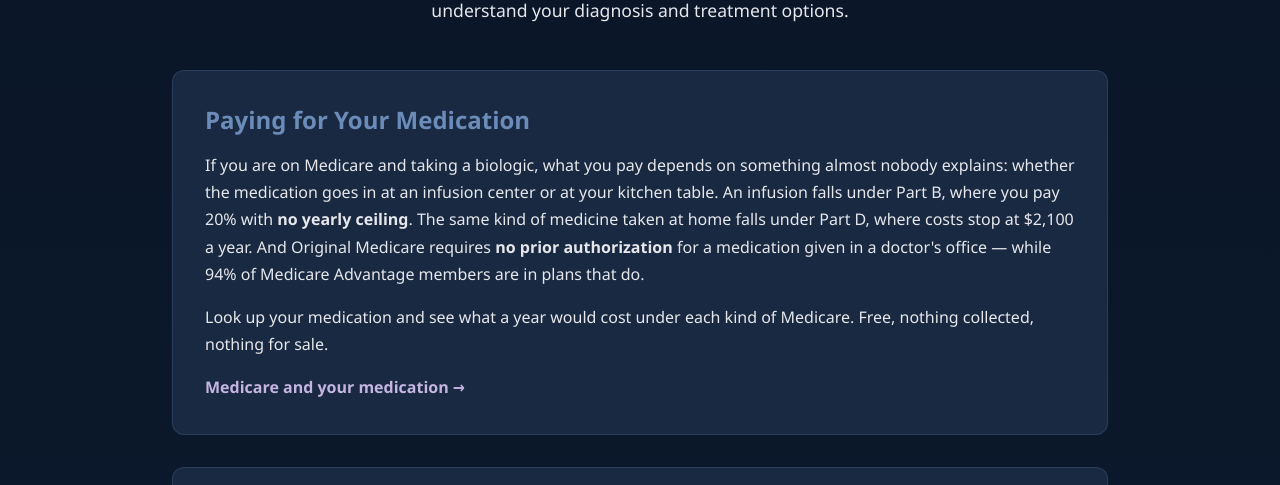
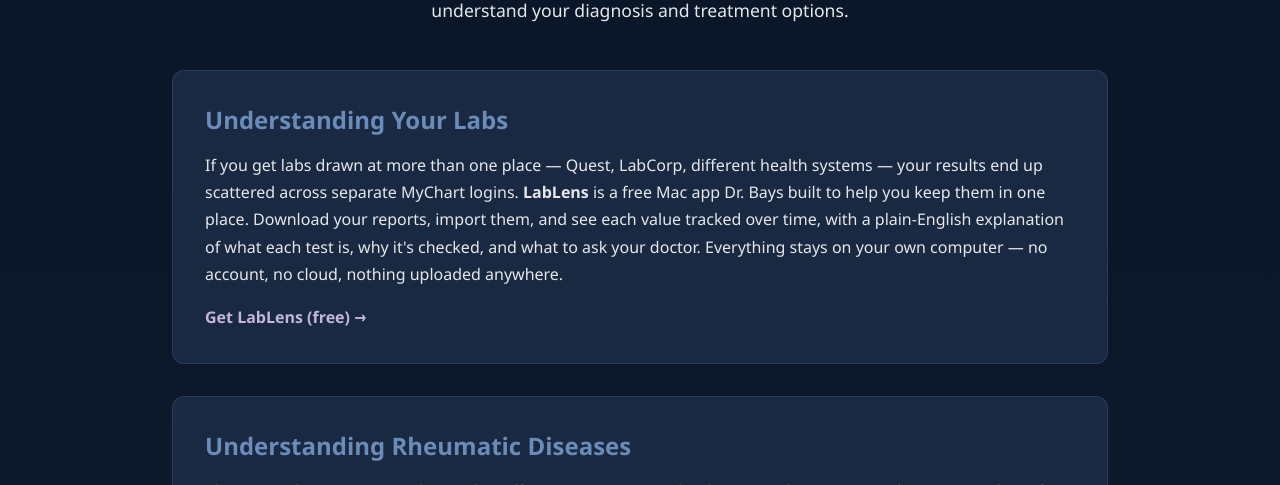
Before and after one commit to rheumify/rheumify-website, a Next.js app: page /patients in a window 1280 px wide. Shown: the part 227-712 px from the top of the page. Built offline with nearby package versions, Linux system fonts and the light colour scheme.

Commit message:
Remove the Paying for Your Medication card while the guides are unreleased

```diff
--- a/app/patients/page.js
+++ b/app/patients/page.js
@@ -1,7 +1,7 @@
 export const metadata = {
   title: 'Patient Resources',
-  description: 'Rheumatology patient education - learn about rheumatic conditions, what your medication costs under Medicare, and find trusted resources from the American College of Rheumatology.',
-  keywords: ['rheumatology patient education', 'rheumatic disease', 'autoimmune conditions', 'ACR patient information', 'Medicare biologic cost'],
+  description: 'Rheumatology patient education - learn about rheumatic conditions and find trusted resources from the American College of Rheumatology.',
+  keywords: ['rheumatology patient education', 'rheumatic disease', 'autoimmune conditions', 'ACR patient information'],
 };
 
 export default function PatientsPage() {
@@ -11,21 +11,6 @@ export default function PatientsPage() {
         <h1>Patient Resources</h1>
         <p>
           Learn about rheumatic conditions and find resources to help you understand your diagnosis and treatment options.
-        </p>
-      </div>
-
-      <div className="content-card">
-        <h2>Paying for Your Medication</h2>
-        <p>
-          If you are on Medicare and taking a biologic, what you pay depends on something almost nobody explains: whether the medication goes in at an infusion center or at your kitchen table. An infusion falls under Part B, where you pay 20% with <strong>no yearly ceiling</strong>. The same kind of medicine taken at home falls under Part D, where costs stop at $2,100 a year. And Original Medicare requires <strong>no prior authorization</strong> for a medication given in a doctor&apos;s office &mdash; while 94% of Medicare Advantage members are in plans that do.
-        </p>
-        <p style={{ marginTop: '1rem' }}>
-          Look up your medication and see what a year would cost under each kind of Medicare. Free, nothing collected, nothing for sale.
-        </p>
-        <p style={{ marginTop: '1rem' }}>
-          <a href="/patients/insurance" style={{ color: 'var(--purple-light)', fontWeight: 600 }}>
-            Medicare and your medication &rarr;
-          </a>
         </p>
       </div>
 
```
